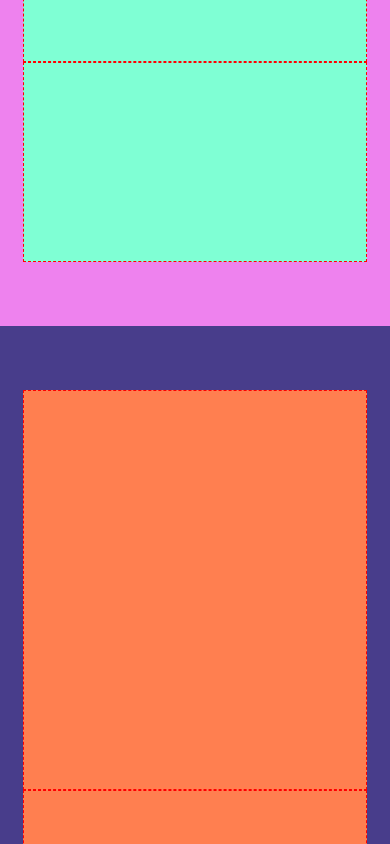
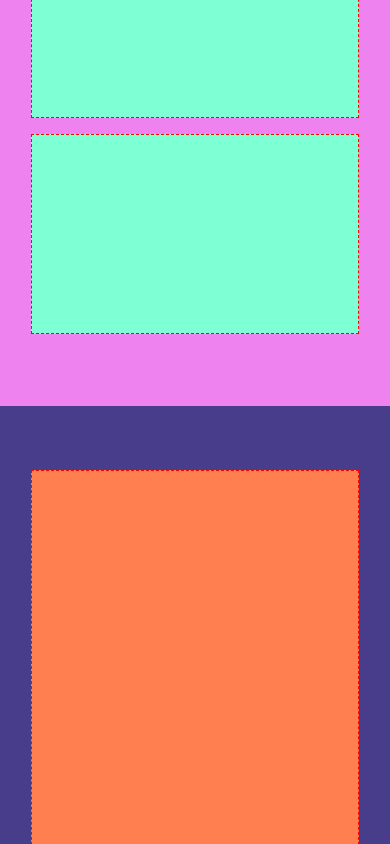
Before and after one commit to danieledisco/htmlcss-responsive-layout, a plain HTML site: page index.html in a window 390 px wide. Shown: the part 820-1664 px from the top of the page. Drawn offline with Linux system fonts and the light colour scheme.

Commit message:
Add margins in the mbl media query

```diff
--- a/css/style.css
+++ b/css/style.css
@@ -23,7 +23,7 @@ a
 
 .container
 {
-        width: 80%;
+        width: calc( 80% - 1rem );
         max-width: 1152px;
         margin: auto;
 }
@@ -165,7 +165,15 @@ a
         .col-12-mbl
         {
                 width: 100%;
+                margin-top: 0.5rem;
+                margin-bottom: 0.5rem;
         }
+        .planning .container .col-12-mbl
+        {
+                margin-top: 0;
+                margin-bottom: 0;
+        }
+
 }
 
 /* #endregion media-query Mobile mbl */
@@ -184,6 +192,7 @@ a
         .col-8-tbl
         {
                 width: calc(100% / 12 * 8);
+                margin-top: 0.5rem;
         }
         .col-4-tbl
         {
```
